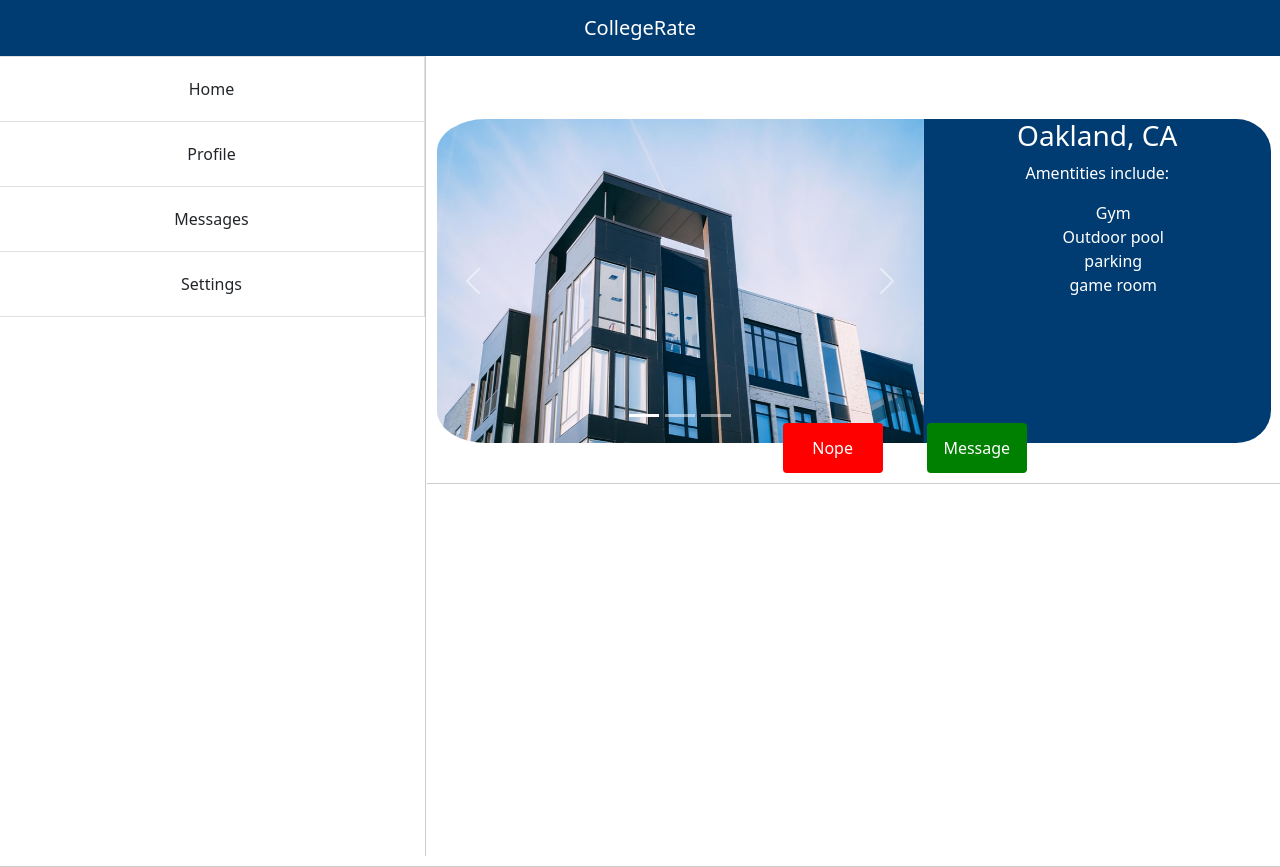
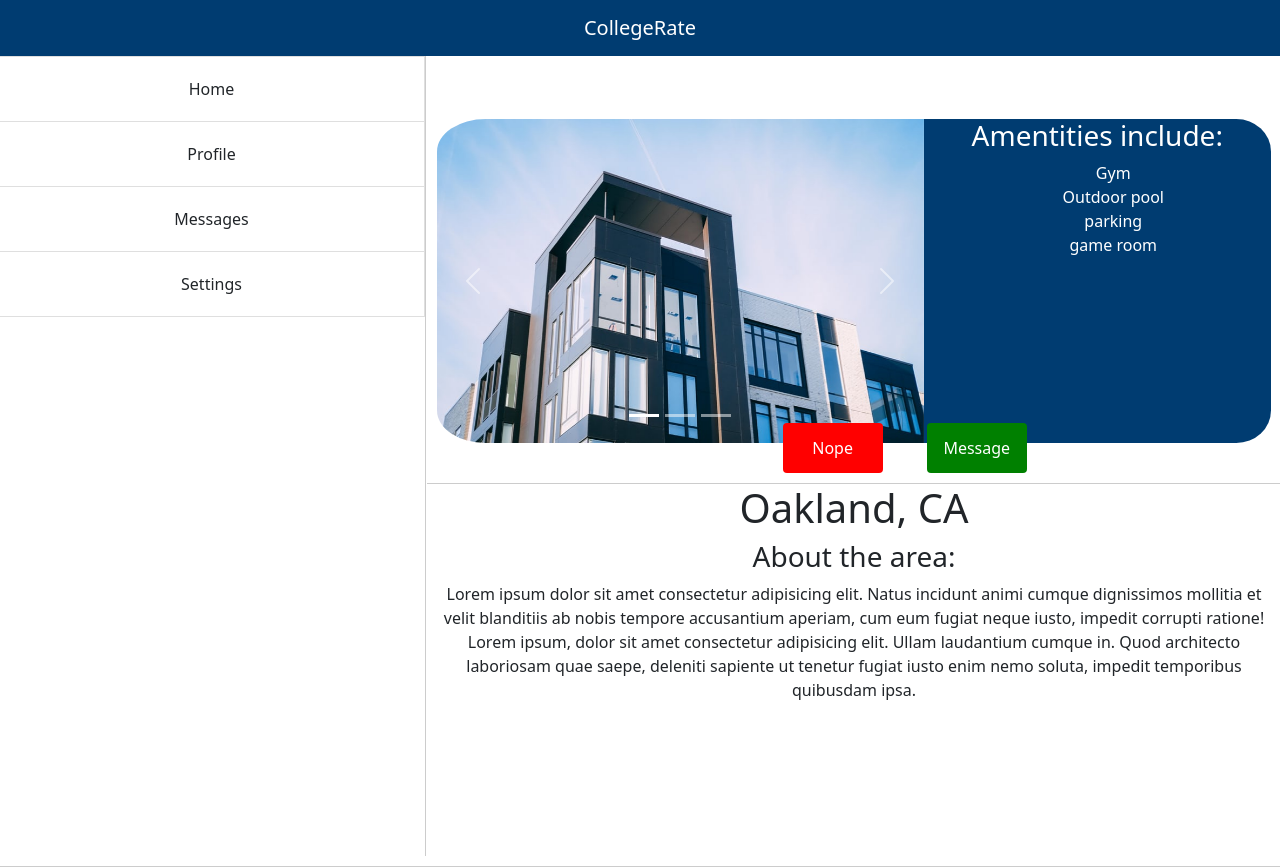
Before and after one commit to merissab44/CollegeRate, a Flask app: page / in a window 1280 px wide; the page is wider, and only the part inside the window is pictured. Run offline with Flask 2, Linux system fonts and the light colour scheme; some libraries are stand-ins or nearby versions.

Commit message:
finished feed page

```diff
--- a/static/feed.css
+++ b/static/feed.css
@@ -1,3 +1,6 @@
+html {
+  overflow-x: hidden;
+}
 .container {
   margin: 50px 0px 0px 0px;
   padding: 13px;
@@ -74,3 +77,25 @@ a {
   height: 50px;
   width: 100px;
 }
+.modal-dialog-full-width {
+  width: 100% !important;
+  height: 100% !important;
+  margin: 0 !important;
+  padding: 0 !important;
+  max-width: none !important;
+}
+
+.modal-content-full-width {
+  height: auto !important;
+  min-height: 100% !important;
+  border-radius: 0 !important;
+  background-color: #ececec !important;
+}
+
+.modal-header-full-width {
+  border-bottom: 1px solid #9ea2a2 !important;
+}
+
+.modal-footer-full-width {
+  border-top: 1px solid #9ea2a2 !important;
+}
--- a/templates/feed.html
+++ b/templates/feed.html
@@ -53,8 +53,7 @@
                       </div>
                 </div>
                 <div class="col-md-5 text-center">
-                    <h3>Oakland, CA</h3>
-                    <p>Amentities include: </p>
+                    <h3>Amentities include: </h3>
                     <ul>
                         <li>Gym</li>
                         <li>Outdoor pool</li>
@@ -63,16 +62,58 @@
                     </ul>
                 </div>
                 <div class="d-grid gap-2 d-md-block" id="buttonIndicator">
-                    <button class="btn btn-primary"  id="dislike" type="button">Nope</button>
-                    <button class="btn btn-primary" id="message" type="button">Message</button>
+                    <button id="dislike" type="button" class="btn btn-primary" data-bs-toggle="modal" data-bs-target="#exampleModal" data-bs-whatever="@mdo">Nope</button>
+                    <button id="message" type="button" class="btn btn-primary" data-bs-toggle="modal" data-bs-target="#exampleModal" data-bs-whatever="@mdo">Message</button>
                 </div>
-            </div>
+                  <div class="modal fade" id="exampleModal" tabindex="-1" aria-labelledby="exampleModalLabel" aria-hidden="true">
+                    <div class="modal-dialog">
+                      <div class="modal-content">
+                        <div class="modal-header">
+                          <h5 class="modal-title" id="exampleModalLabel">Message the Landlord!</h5>
+                          <button type="button" class="btn-close" data-bs-dismiss="modal" aria-label="Close"></button>
+                        </div>
+                        <div class="modal-body">
+                          <form>
+                            <div class="mb-3">
+                              <label for="recipient-name" class="col-form-label">name of property:</label>
+                              <input type="text" class="form-control" id="recipient-name">
+                            </div>
+                            <div class="mb-3">
+                              <label for="message-text" class="col-form-label">Message:</label>
+                              <textarea class="form-control" id="message-text"></textarea>
+                            </div>
+                          </form>
+                        </div>
+                        <div class="modal-footer">
+                          <button type="button" class="btn btn-secondary" data-bs-dismiss="modal">Close</button>
+                          <button type="button" class="btn btn-primary">Send message</button>
+                        </div>
+                      </div>
+                    </div>
+                  </div>
+                </div>
                 </div>
                 <div class="tab-pane fade" id="list-profile" role="tabpanel" aria-labelledby="list-profile-list">...</div>
                 <div class="tab-pane fade" id="list-messages" role="tabpanel" aria-labelledby="list-messages-list">...</div>
                 <div class="tab-pane fade" id="list-settings" role="tabpanel" aria-labelledby="list-settings-list">...</div>
             </div>
+            <div class="text-center">
+              <h1>Oakland, CA</h1>
+
+              <h3>About the area: </h3>
+              <p>Lorem ipsum dolor sit amet consectetur adipisicing elit.
+                Natus incidunt animi cumque dignissimos mollitia et velit blanditiis
+                ab nobis tempore accusantium aperiam, cum eum fugiat neque iusto,
+                impedit corrupti ratione! Lorem ipsum, dolor sit amet consectetur
+                adipisicing elit. Ullam laudantium cumque in. Quod architecto laboriosam
+                quae saepe, deleniti sapiente ut tenetur fugiat iusto enim nemo soluta,
+                impedit temporibus quibusdam ipsa.
+              </p>
+            </div>
         </div>
     </div>
 </div>
+<script>
+  var myModal = new bootstrap.Modal(document.getElementById('message'), options)
+</script>
 {% endblock %}
```
